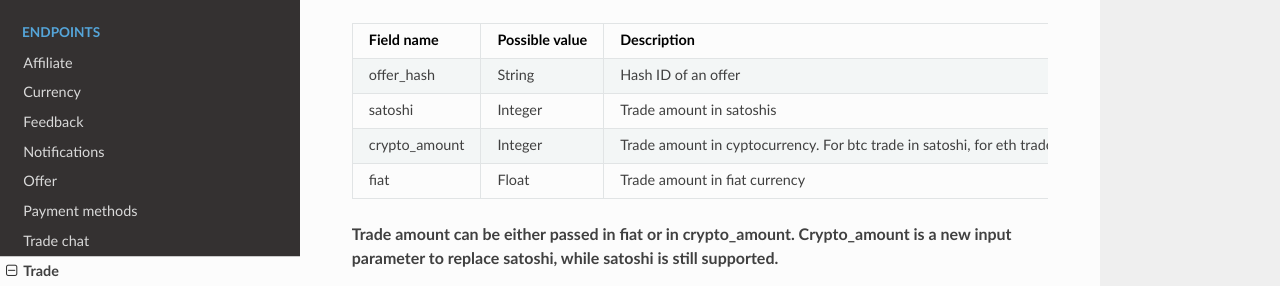
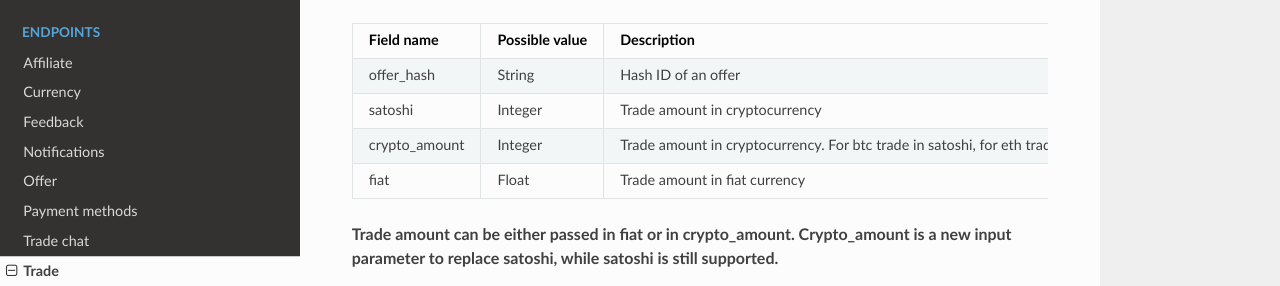
Before and after one commit to paxful/api-docs, an MkDocs documentation site: the page built from docs/endpoints/trade.md, in a window 1280 px wide and 900 px high, scrolled down 863 px. Shown: the part 157-443 px from the top of the window. Built offline with MkDocs 1.6.1, drawn with Linux system fonts in a browser that asks for light colours; nearby versions of some CDN libraries.

```diff
--- a/docs/endpoints/trade.md
+++ b/docs/endpoints/trade.md
@@ -40,8 +40,8 @@ Start a trade
 | Field name    |   Possible value  | Description   | Required |
 | ------------- | ----------------- | ------------- | :------: |
 | offer_hash    | String            | Hash ID of an offer | Yes |
-| satoshi    | Integer            | Trade amount in satoshis | Read below |
-| crypto_amount | Integer | Trade amount in cyptocurrency. For btc trade in satoshi, for eth trade in gwei, for usdt trade in micro cents. 1 usdt = 1000000 micro cents. | Read below |
+| satoshi    | Integer            | Trade amount in cryptocurrency | Read below |
+| crypto_amount | Integer | Trade amount in cryptocurrency. For btc trade in satoshi, for eth trade in gwei, for usdt trade in micro cents. 1 usdt = 1000000 micro cents. | Read below |
 | fiat    | Float            | Trade amount in fiat currency | Read below |
 
 **Trade amount can be either passed in fiat or in crypto_amount. Crypto_amount is a new input parameter to replace satoshi, while satoshi is still supported.**
```
Also changed, not shown: docs/endpoints/offer.md (+1 -1 lines).
